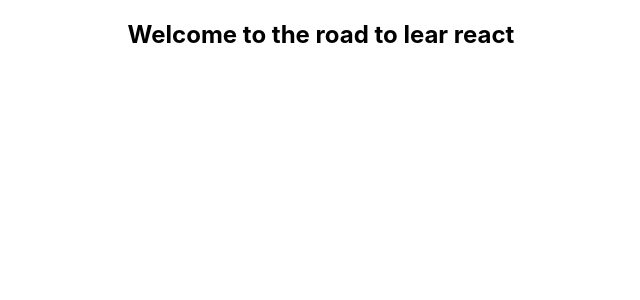
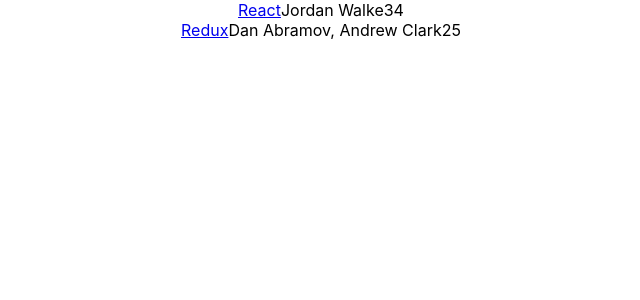
Before and after one commit to NabeelSeid/hackernews-react, a React (Create React App) app: page / in a window 1280 px wide. Shown: the top 300 px of the page, without its empty margins (319-959 px from the left). Built offline with nearby package versions, Linux system fonts and the light colour scheme.

Commit message:
Complex JavaScript in JSX (lists and keys)

```diff
--- a/src/App.js
+++ b/src/App.js
@@ -1,13 +1,41 @@
 import React from "react";
 import logo from "./logo.svg";
 import "./App.css";
+
+const list = [
+  {
+    title: "React",
+    url: "https://facebook.github.io/react/",
+    author: "Jordan Walke",
+    num_comments: 3,
+    points: 4,
+    objectID: 0
+  },
+  {
+    title: "Redux",
+    url: "https://github.com/reactjs/redux",
+    author: "Dan Abramov, Andrew Clark",
+    num_comments: 2,
+    points: 5,
+    objectID: 1
+  }
+];
 
 function App() {
   var helloWorld = "Welcome to the road to lear react";
 
   return (
     <div className="App">
-      <h2>{helloWorld}</h2>
+      {list.map(item => (
+        <div key={item.objectID}>
+          <span>
+            <a href={item.url}>{item.title}</a>
+          </span>
+          <span>{item.author}</span>
+          <span>{item.num_comments}</span>
+          <span>{item.points}</span>
+        </div>
+      ))}
     </div>
   );
 }
```
